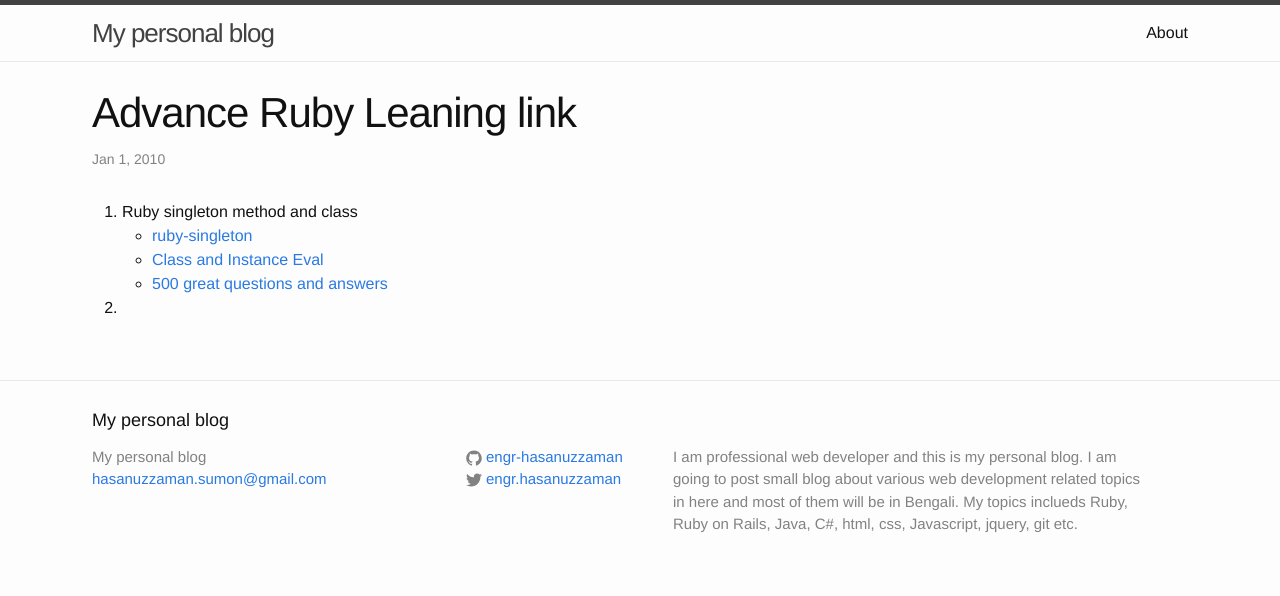
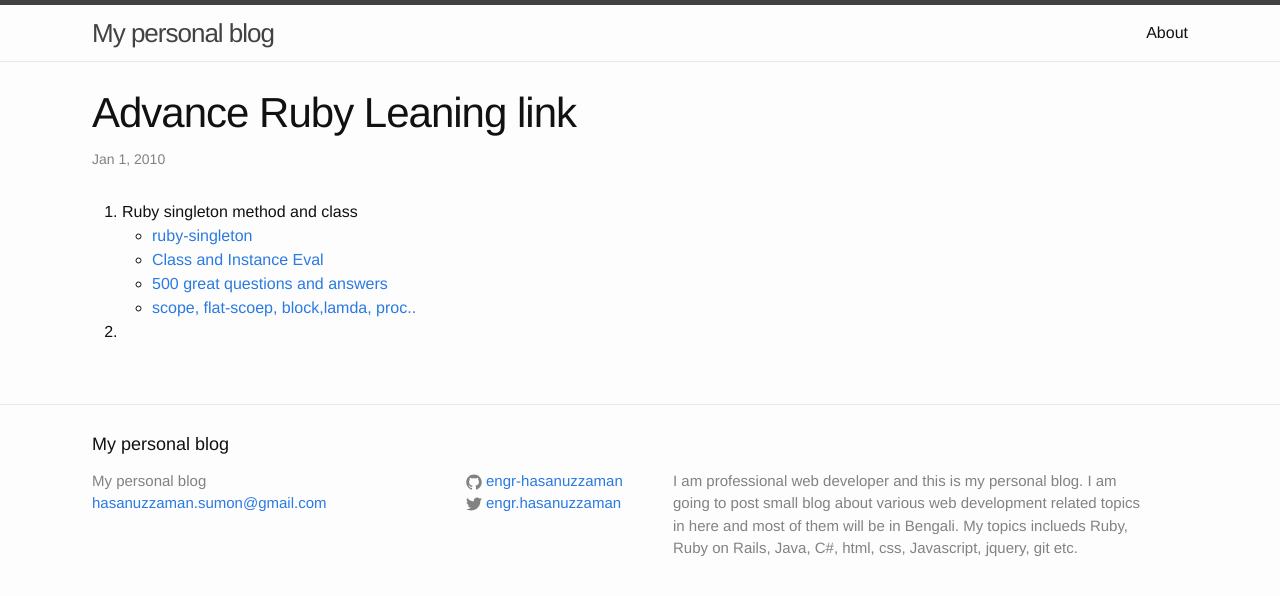
Before and after one commit to Engr-Hasanuzzaman-Sumon/Engr-Hasanuzzaman-Sumon.github.io, a Jekyll site: the page built from _posts/2010-01-01-ruby-advance-learning-link.html, in a window 1280 px wide. Shown: the top 596 px of the page. Built offline with Jekyll 4.4.1, drawn with Linux system fonts in a browser that asks for light colours.

Commit message:
Update 2010-01-01-ruby-advance-learning-link.html

```diff
--- a/_posts/2010-01-01-ruby-advance-learning-link.html
+++ b/_posts/2010-01-01-ruby-advance-learning-link.html
@@ -12,6 +12,7 @@ subcategory: beginner
             <li><a href="http://www.devalot.com/articles/2008/09/ruby-singleton">ruby-singleton</a></li>
             <li><a href="http://web.stanford.edu/~ouster/cgi-bin/cs142-winter15/classEval.php">Class and Instance Eval</a></li>
             <li><a href="http://shawnlindsey.com/blog/ruby-test-questions-the-great-big-ruby-test">500 great questions and answers</a></li>
+            <li><a href='https://thesocietea.org/2015/09/metaprogramming-in-ruby-part-2/'>scope, flat-scoep, block,lamda, proc..</a></li>
         </ul>
     </li>
     <li>
```
